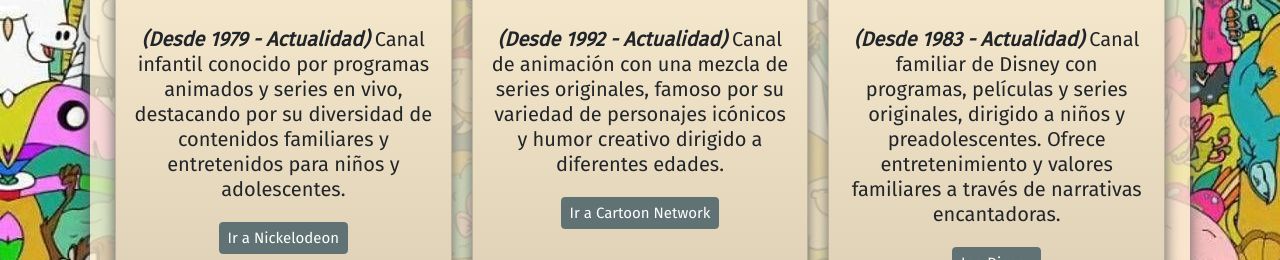
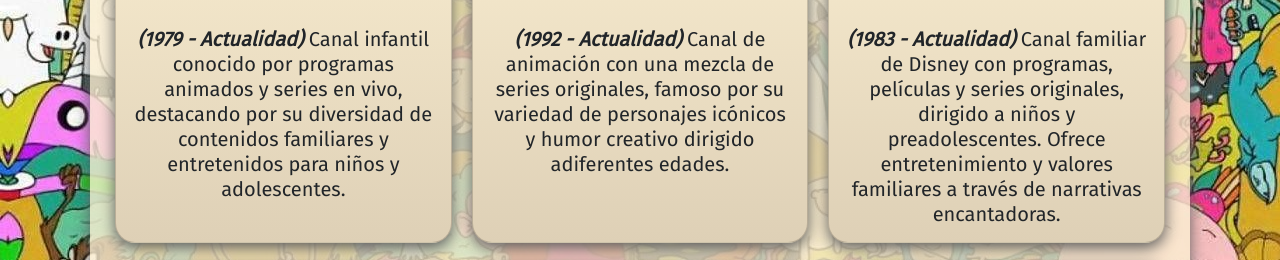
Before and after one commit to RafaelJUY/NostalgiaTv, a website: page pages/canales_de_tv.html in a window 1280 px wide. Shown: the part 389-649 px from the top of the page. Drawn offline with nearby package versions, Linux system fonts and the light colour scheme.

Commit message:
canales_de_tv con DOM y js

```diff
--- a/pages/canales_de_tv.html
+++ b/pages/canales_de_tv.html
@@ -87,7 +87,7 @@
     </section>
 
     <section class="contenedorTV">
-        <div class="card w-100 rounded-5 canalTV" data-aos="fade-up" data-aos-duration="300" style="width: 18rem;">
+        <!--<div class="card w-100 rounded-5 canalTV" data-aos="fade-up" data-aos-duration="300" style="width: 18rem;">
             <img src="../medios/images/logo_nickelodeon.png" class="card-img-top rounded-5 contenedorTV__logoTV"
                  alt="Logo de Nickelodeon">
             <div class="card-body p-0">
@@ -157,7 +157,7 @@
                     su programación de dibujos animados y series de acción, ofreciendo entretenimiento para niños y
                     preadolescentes con una variedad de contenido.</p>
             </div>
-        </div>
+        </div>-->
     </section>
 </main>
 
@@ -178,7 +178,10 @@
         </svg>
     </a>
 </footer>
-
+<script src="../scripts/class/Imagen.js"></script>
+<script src="../scripts/class/CanalTV.js"></script>
+<script src="../scripts/data/datosCanalesTV.js"></script>
+<script src="../scripts/page/canales_de_tv.js"></script>
 <!-- Script Bootstrap -->
 <script src="https://cdn.jsdelivr.net/npm/bootstrap@5.3.2/dist/js/bootstrap.bundle.min.js"
         integrity="sha384-C6RzsynM9kWDrMNeT87bh95OGNyZPhcTNXj1NW7RuBCsyN/o0jlpcV8Qyq46cDfL"
--- /dev/null
+++ b/scripts/class/CanalTV.js
@@ -0,0 +1,52 @@
+class CanalTV {
+    constructor(nombre, fechaDesde, fechaHasta, descripcion, imagenLogo) {
+        this._nombre = nombre;
+        this._fechaDesde = fechaDesde;
+        this._fechaHasta = fechaHasta;
+        this._descripcion = descripcion;
+        this._imagenLogo = imagenLogo; // Se espera que sea del tipo Imagen (scripts.class.Imagen.js)
+    }
+
+    get nombre() {
+        return this._nombre;
+    }
+
+    set nombre(value) {
+        this._nombre = value;
+    }
+
+    get fechaDesde() {
+        return this._fechaDesde.getFullYear();
+    }
+
+    set fechaDesde(value) {
+        this._fechaDesde = value;
+    }
+
+    get fechaHasta() {
+        if (this._fechaHasta == null){
+            return "Actualidad";
+        }
+        return this._fechaHasta.getFullYear();
+    }
+
+    set fechaHasta(value) {
+        this._fechaHasta = value;
+    }
+
+    get descripcion() {
+        return this._descripcion;
+    }
+
+    set descripcion(value) {
+        this._descripcion = value;
+    }
+
+    get imagenLogo() {
+        return this._imagenLogo;
+    }
+
+    set imagenLogo(value) {
+        this._imagenLogo = value;
+    }
+}
--- /dev/null
+++ b/scripts/class/Imagen.js
@@ -0,0 +1,22 @@
+class Imagen {
+    constructor(url, descripcion) {
+        this._descripcion = descripcion;
+        this._url = url;
+    }
+
+    get url() {
+        return this._url;
+    }
+
+    set url(value) {
+        this._url = value;
+    }
+
+    get descripcion() {
+        return this._descripcion;
+    }
+
+    set descripcion(value) {
+        this._descripcion = value;
+    }
+}
--- /dev/null
+++ b/scripts/data/datosCanalesTV.js
@@ -0,0 +1,45 @@
+const canalesTV = [
+    new CanalTV(
+        "Nickelodeon",
+        new Date("1979"),
+        null,
+        "Canal infantil conocido por programas animados y series en vivo, destacando por su " +
+        "diversidad de contenidos familiares y entretenidos para niños y adolescentes.",
+        new Imagen("../medios/images/logo_nickelodeon.png", "Logo de Nickelodeon")),
+    new CanalTV(
+        "Cartoon Network",
+        new Date("1992"),
+        null,
+        "Canal de animación con una mezcla de series originales, famoso por su variedad de personajes " +
+        "icónicos y humor creativo dirigido adiferentes edades.",
+        new Imagen("../medios/images/logo_cartoon_network.png", "Logo de Cartoon Network")),
+    new CanalTV(
+        "Disney Channel",
+        new Date("1983"),
+        null,
+        "Canal familiar de Disney con programas, películas y series originales, dirigido a niños y " +
+        "preadolescentes. Ofrece entretenimiento y valores familiares a través de narrativas encantadoras.",
+        new Imagen("../medios/images/logo_disney_channel.png", "Logo de Disney Channel")),
+    new CanalTV(
+        "Jetix",
+        new Date("2004"),
+        new Date("2010"),
+        "Antiguo bloque de programación transformado en Disney XD, canal centrado en la acción y " +
+        "animación, atrayendo a adolescentes con una combinación de series animadas y live-action emocionantes.",
+        new Imagen("../medios/images/logo_jettix.PNG", "Logo de Jetix")),
+    new CanalTV(
+        "Discovery Kids",
+        new Date("1996"),
+        null,
+        "Canal educativo para niños, conocido por programas educativos y aventuras animadas que fomentan " +
+        "la curiosidad y el aprendizaje mediante experiencias entretenidas e informativas.",
+        new Imagen("../medios/images/logo_discovery_kids.png", "Logo de Discovery Kids")),
+    new CanalTV(
+        "Fox Kids",
+        new Date("1990"),
+        new Date("2002"),
+        "Canal de televisión infantil conocido por su programación de dibujos animados y series de " +
+        "acción, ofreciendo entretenimiento para niños y preadolescentes con una variedad de contenido.",
+        new Imagen("../medios/images/logo_fox_kids.PNG", "Logo de Fox Kids")
+    )
+];
--- /dev/null
+++ b/scripts/page/canales_de_tv.js
@@ -0,0 +1,18 @@
+function mostrarCanaleTV() {
+    const contenedorCanalTv = document.querySelector(".contenedorTV");
+
+    for (const canal of canalesTV) {
+        contenedorCanalTv.innerHTML += `
+            <div class="card w-100 rounded-5 canalTV" data-aos="fade-up" data-aos-duration="300" style="width: 18rem;">
+                <img src="${canal.imagenLogo.url}" class="card-img-top rounded-5 contenedorTV__logoTV"
+                     alt="${canal.imagenLogo.description}">
+                <div class="card-body p-0">
+                    <h2 class="card-title main__h2">${canal.nombre}</h2>
+                    <p class="card-text main__p"><span>(${canal.fechaDesde} - ${canal.fechaHasta})</span> ${canal.descripcion}</p>
+                </div>
+            </div>
+        `;
+    }
+}
+
+mostrarCanaleTV();
```
